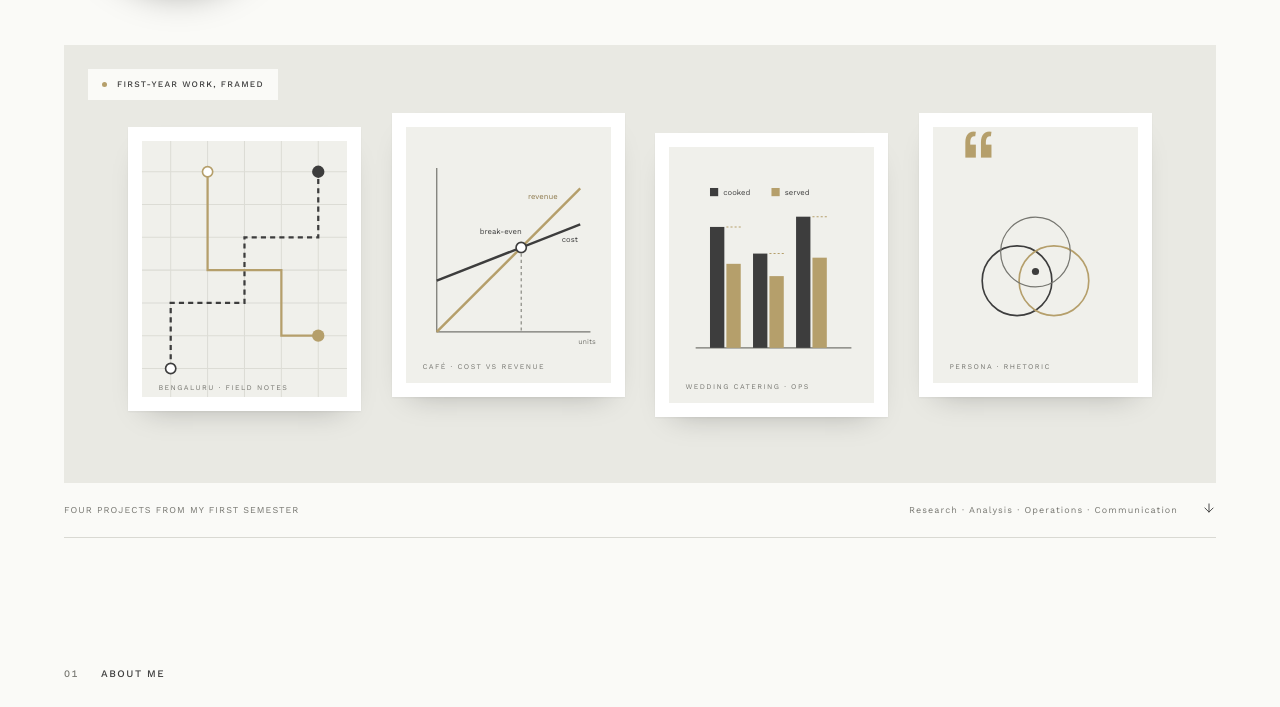
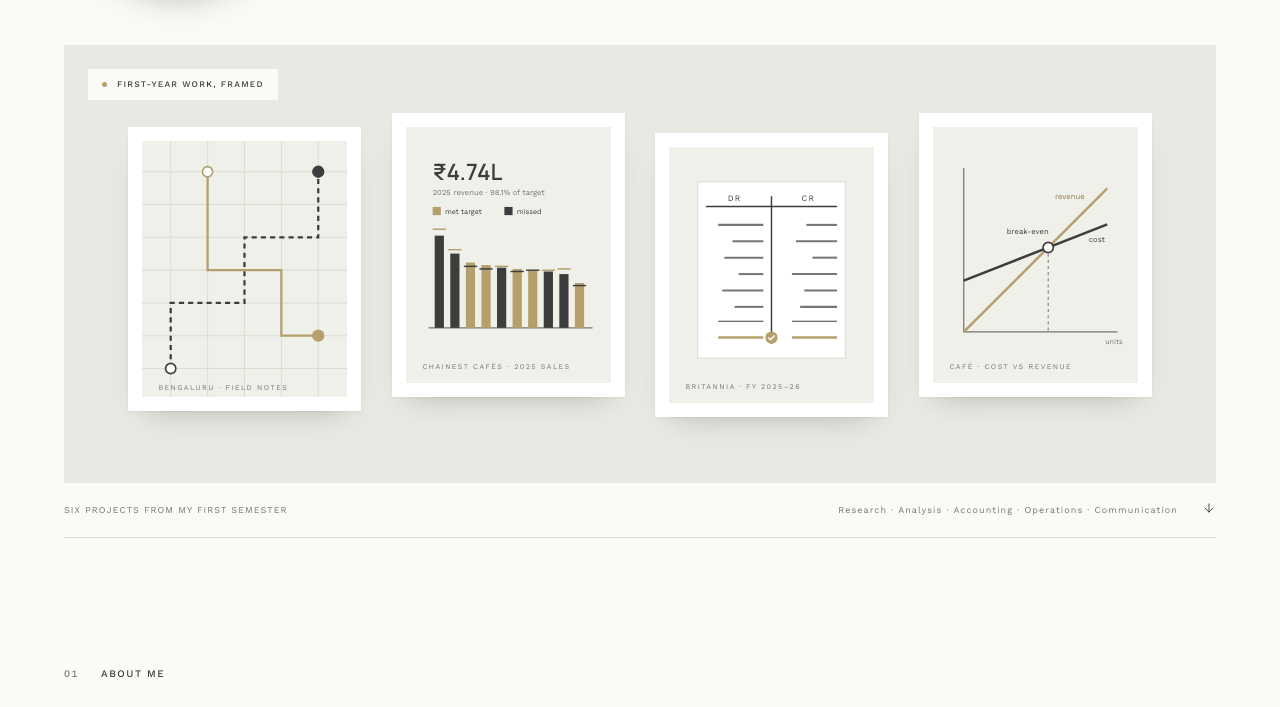
Before and after one commit to thakukrishna16-rgb/thakukrishna16-rgb.github.io, a plain HTML site: page index.html in a window 1280 px wide. Shown: the part 653-1360 px from the top of the page. Drawn offline with nearby package versions, Linux system fonts and the light colour scheme.

Commit message:
Add files via upload

```diff
--- a/index.html
+++ b/index.html
@@ -379,8 +379,8 @@ body.clean .draft-toggle i{background:transparent;border:1px solid var(--gallery
         <div class="gallery-image-label"><span class="live-dot"></span>FIRST-YEAR WORK, FRAMED</div>
       </div>
       <div class="image-caption">
-        <span>Four projects from my first semester</span>
-        <span>Research · Analysis · Operations · Communication</span>
+        <span>Six projects from my first semester</span>
+        <span>Research · Analysis · Accounting · Operations · Communication</span>
         <a href="#about" aria-label="Scroll to About"><svg class="ic"><use href="#i-arrow-d"/></svg></a>
       </div>
     </div>
@@ -417,6 +417,7 @@ body.clean .draft-toggle i{background:transparent;border:1px solid var(--gallery
           <button aria-pressed="true" data-filter="all">All projects</button>
           <button aria-pressed="false" data-filter="research">Research</button>
           <button aria-pressed="false" data-filter="analysis">Analysis</button>
+          <button aria-pressed="false" data-filter="accounting">Accounting</button>
           <button aria-pressed="false" data-filter="operations">Operations</button>
           <button aria-pressed="false" data-filter="communication">Communication</button>
         </div>
@@ -484,7 +485,8 @@ body.clean .draft-toggle i{background:transparent;border:1px solid var(--gallery
       <table class="skills-table">
         <thead><tr><th scope="col">Area</th><th scope="col">Tools &amp; methods</th><th scope="col">Where I’ve used it</th></tr></thead>
         <tbody>
-          <tr><th scope="row">Data &amp; dashboards</th><td>MS Excel, Power BI</td><td>MS Excel and Power BI course</td></tr>
+          <tr><th scope="row">Data &amp; dashboards</th><td>MS Excel, Power BI, Power Query</td><td>ChaiNest Cafés sales report</td></tr>
+          <tr><th scope="row">Accounting</th><td>Opening balances, journal entries, reading annual reports and notes to accounts</td><td>Britannia Industries accounts project</td></tr>
           <tr><th scope="row">Quantitative analysis</th><td>Cost, revenue and profit functions, break-even analysis, graphs, matrices</td><td>Business Mathematics course project</td></tr>
           <tr><th scope="row">Field research</th><td>Ethnography, field observation, discussions with delivery partners</td><td>DIR ethnography on delivery partners</td></tr>
           <tr><th scope="row">AI for business</th><td>Applying AI tools to an operations problem</td><td>Technology Literacy for Managers, AI Studio Showcase</td></tr>
@@ -623,7 +625,26 @@ body.clean .draft-toggle i{background:transparent;border:1px solid var(--gallery
       <circle cx="118" cy="150" r="34" fill="none" stroke="${G}" stroke-width="1.6"/>
       <circle cx="100" cy="122" r="34" fill="none" stroke="${Q}" stroke-width="1.2"/>
       <circle cx="100" cy="141" r="3.5" fill="${INK}"/>
-      <text x="16" y="236" font-family="Work Sans, sans-serif" font-size="7" letter-spacing="1.4" fill="${Q}">PERSONA · RHETORIC</text></svg>`
+      <text x="16" y="236" font-family="Work Sans, sans-serif" font-size="7" letter-spacing="1.4" fill="${Q}">PERSONA · RHETORIC</text></svg>`,
+    dashboard: `<svg class="cover" viewBox="0 0 200 250" role="img" aria-label="Bar chart of ten cafés' sales against their targets">
+      <rect width="200" height="250" fill="${BG}"/>
+      <text x="26" y="52" font-family="Manrope, sans-serif" font-size="22" font-weight="600" fill="${INK}">₹4.74L</text>
+      <text x="26" y="66" font-family="Work Sans, sans-serif" font-size="7.5" fill="${Q}">2025 revenue · 98.1% of target</text>
+      <path d="M22 196H182" stroke="${Q}" stroke-width="1.2"/>
+      ${[[72,77],[58,61],[51,48],[49,46],[47,48],[46,44],[45,45],[44,45],[42,46],[35,33]].map(([a,t],i)=>{const x=28+i*15.2,h=a*1.25,th=t*1.25;return `<rect x="${x}" y="${196-h}" width="9" height="${h}" fill="${a>=t?G:INK}"/><path d="M${x-2} ${196-th}h13" stroke="${a>=t?INK:G}" stroke-width="1.4"/>`}).join('')}
+      <rect x="26" y="78" width="8" height="8" fill="${G}"/><text x="38" y="85" font-family="Work Sans, sans-serif" font-size="7" fill="${INK}">met target</text>
+      <rect x="96" y="78" width="8" height="8" fill="${INK}"/><text x="108" y="85" font-family="Work Sans, sans-serif" font-size="7" fill="${INK}">missed</text>
+      <text x="16" y="236" font-family="Work Sans, sans-serif" font-size="7" letter-spacing="1.4" fill="${Q}">CHAINEST CAFÉS · 2025 SALES</text></svg>`,
+    ledger: `<svg class="cover" viewBox="0 0 200 250" role="img" aria-label="Ledger page with debit and credit columns that balance">
+      <rect width="200" height="250" fill="${BG}"/>
+      <rect x="28" y="34" width="144" height="172" fill="${W}" stroke="#DCDCD5"/>
+      <path d="M100 48V192" stroke="${INK}" stroke-width="1.4"/><path d="M36 58H164" stroke="${INK}" stroke-width="1.4"/>
+      <text x="64" y="53" text-anchor="middle" font-family="Work Sans, sans-serif" font-size="8" letter-spacing="1.2" fill="${INK}">DR</text>
+      <text x="136" y="53" text-anchor="middle" font-family="Work Sans, sans-serif" font-size="8" letter-spacing="1.2" fill="${INK}">CR</text>
+      ${[[76,44,30],[92,30,40],[108,38,24],[124,24,44],[140,40,32],[156,28,36]].map(([y,l,r])=>`<path d="M${92-l} ${y}H92" stroke="${Q}" stroke-width="2"/><path d="M${164-r} ${y}H164" stroke="${Q}" stroke-width="2"/>`).join('')}
+      <path d="M48 170H92M120 170H164" stroke="${INK}" stroke-width="1"/><path d="M48 186H92M120 186H164" stroke="${G}" stroke-width="2.4"/>
+      <circle cx="100" cy="186" r="6" fill="${G}"/><path d="M97 186l2 2 4-4" fill="none" stroke="${W}" stroke-width="1.4"/>
+      <text x="16" y="236" font-family="Work Sans, sans-serif" font-size="7" letter-spacing="1.4" fill="${Q}">BRITANNIA · FY 2025–26</text></svg>`
   };
 
   /* ---- Projects: strongest first. D() = draft to rewrite, S() = fill in ---- */
@@ -637,6 +658,26 @@ body.clean .draft-toggle i{background:transparent;border:1px solid var(--gallery
         ['My role', D('Fieldwork, and narration for the final video.')],
         ['Methods', 'Ethnography and field observation, ' + D('informal meetings and conversations with delivery partners') + ', and a documentary-style video with lines shared across all six members and no anchor.'],
         ['Outcome', D('A short documentary on what algorithmic supervision means for the people working under it.')]
+      ]},
+    { art:'dashboard', cat:'analysis', catLabel:'Analysis',
+      title:'A year of sales for a chai café chain',
+      meta:['MS Excel and Power BI','Section D · Group 3'],
+      brief: 'Cleaned a year of sales data for ChaiNest Cafés and presented it in a Power BI report.',
+      facts:[
+        ['Brief', 'We worked as junior analysts for ChaiNest Cafés, a made-up chain of 10 chai cafés, to analyse how the business fared in 2025. Every stage of the cleaning was done in Power Query.'],
+        ['My role', 'In our team of two, I cleaned and prepared the messy July to December sales data and created the three report pages.'],
+        ['Methods', 'Power Query cleaning (junk rows, 13 different ways of writing the payment mode, duplicate orders and test entries), combining five datasets into one 600-order table, new columns like revenue and gap versus target, and a Power BI report with slicers and filters.'],
+        ['Outcome', 'The chain made ₹4,73,725 against a target of ₹4,83,000 (98.1%). Five of the ten cafés met their target, and Connaught Place, New Delhi, the top-earning café, had the biggest miss.']
+      ]},
+    { art:'ledger', cat:'accounting', catLabel:'Accounting',
+      title:'Bookkeeping for Britannia Industries',
+      meta:['Financial Accounting','Group project'],
+      brief: 'Recorded Britannia Industries’ opening balances from its 2024–25 annual report and simulated a full year of transactions for the business.',
+      facts:[
+        ['Brief', 'The task involved preparing opening balances from the company’s standalone balance sheet as at 31 March 2025, followed by 30 transactions from 1 April 2025 to 31 March 2026.'],
+        ['My role', 'Calculated the opening balances from the annual report and prepared the 30 transactions with their journal entries.'],
+        ['Methods', 'Studied the balance sheet and notes to accounts to build a ledger-level opening trial balance with page and note references, then wrote 15 general and 15 FMCG-specific journal entries (packing materials, contract manufacturing, trade schemes, exports, state subsidies, plastic waste compliance and CSR), each with its basis and assumptions.'],
+        ['Outcome', 'An opening trial balance of ₹8,019.72 crore that balances, and a full year of transaction records.']
       ]},
     { art:'breakeven', cat:'analysis', catLabel:'Analysis',
       title:'Finding a café’s break-even point',
@@ -672,13 +713,14 @@ body.clean .draft-toggle i{background:transparent;border:1px solid var(--gallery
 
   const COURSES = [
     ['Business Mathematics', 'Quantitative foundations', 'Matrices and determinants, functions and graphs, permutations and combinations, the binomial theorem, coordinate geometry, mathematical induction and compound interest, applied in a café break-even project.'],
-    ['MS Excel and Power BI', 'Data and dashboards', D('Using data in Excel and building visual reports in Power BI, including a sales report for a chain of cafés.')],
+    ['MS Excel and Power BI', 'Data and dashboards', 'Data cleaning and merging in Power Query, along with visual reports in Power BI, applied to a full year of sales for a chain of chai cafés.'],
+    ['Financial Accounting', 'Accounting foundations', 'Making journal entries for business activities and interpreting company annual reports, applied to a year of simulated transactions for Britannia Industries.'],
     ['Technology Literacy for Managers', 'Technology and AI for business', D('Learning how managers use technology, with hands-on work on AI tools for the AI Studio Showcase.')],
     ['Diversity, Inclusivity and Rootedness', 'Society and work', D('Understanding people and communities through fieldwork, which led to our ethnography on app-based delivery work.')]
   ];
 
   /* Hero wall */
-  $('#hero-wall').insertAdjacentHTML('beforeend', PROJECTS.map(p => `<div class="print-mat">${ART[p.art]}</div>`).join(''));
+  $('#hero-wall').insertAdjacentHTML('beforeend', PROJECTS.slice(0, 4).map(p => `<div class="print-mat">${ART[p.art]}</div>`).join(''));
 
   /* Project grid */
   const grid = $('#portfolio-grid');
```
